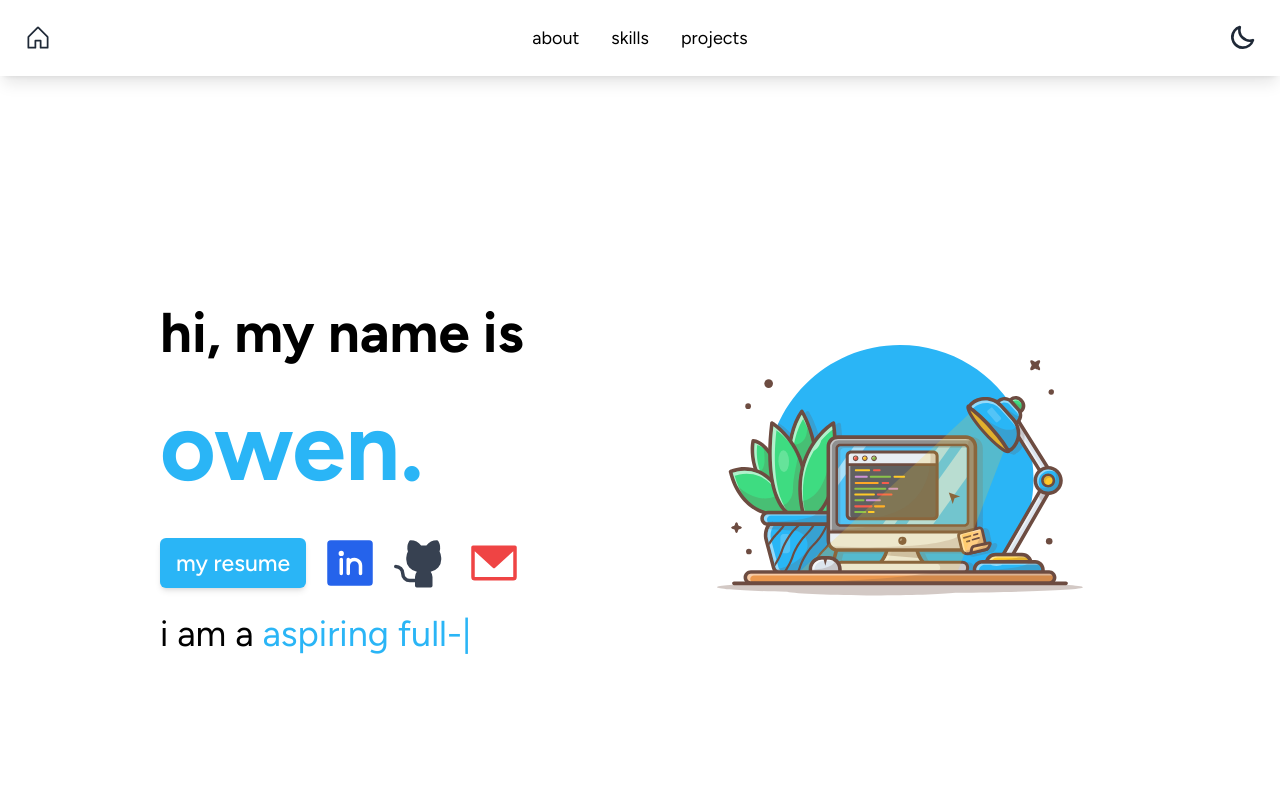
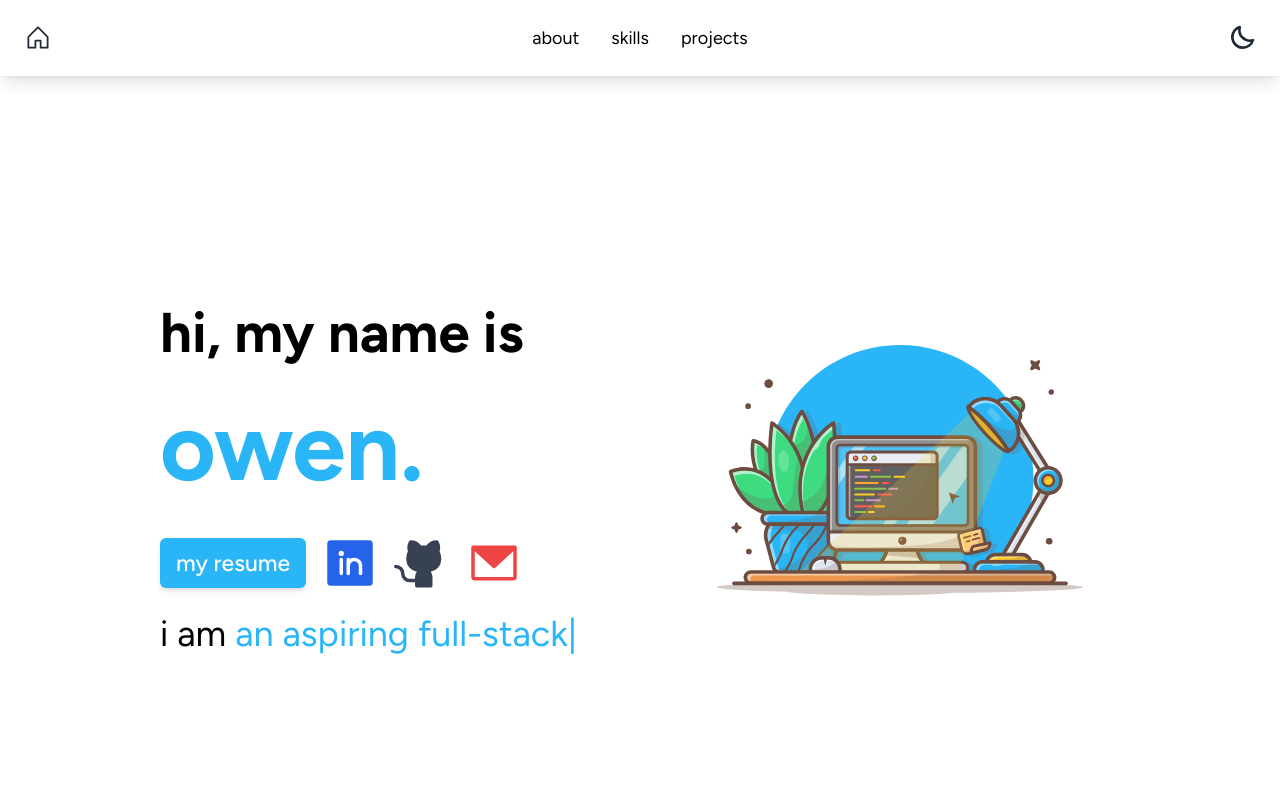
Before and after one commit to owenkleinmaier/www.owenkleinmaier.com, a React (Create React App) app: page / in a window 1280 px wide. Shown: the top 800 px of the page. Built offline with nearby package versions, Linux system fonts and the light colour scheme.

Commit message:
Updated Icon

```diff
--- a/public/index.html
+++ b/public/index.html
@@ -2,10 +2,10 @@
 <html lang="en">
   <head>
     <meta charset="utf-8" />
-    <link rel="icon" href="%PUBLIC_URL%/favicon.ico" />
+    <link rel="icon" href="%PUBLIC_URL%/desk.png" />
     <meta name="viewport" content="width=device-width, initial-scale=1" />
     <meta name="theme-color" content="#000000" />
-    <link rel="apple-touch-icon" href="%PUBLIC_URL%/logo192.png" />
+    <link rel="apple-touch-icon" href="%PUBLIC_URL%/desk.png" />
     <link rel="preconnect" href="https://fonts.googleapis.com">
     <link rel="preconnect" href="https://fonts.gstatic.com" crossorigin>
     <link href="https://fonts.googleapis.com/css2?family=Figtree:ital,wght@0,300..900;1,300..900&display=swap" rel="stylesheet">
--- a/src/components/Main.tsx
+++ b/src/components/Main.tsx
@@ -101,11 +101,11 @@ const Main: React.FC = () => {
 
           {/* Typing Animation */}
           <p className="text-7xl text-black dark:text-white animate-slidein opacity-0 transition-opacity duration-1000">
-            i am a{" "}
+            i am {" "}
             <ReactTyped
               strings={[
-                "computer science student. _",
-                "aspiring full-stack developer. _",
+                "a computer science student. _",
+                "an aspiring full-stack developer. _",
               ]}
               typeSpeed={35}
               backSpeed={35}
```
Also changed, not shown: public/manifest.json, 1 other file (tests, documents, lock files or other folders).
